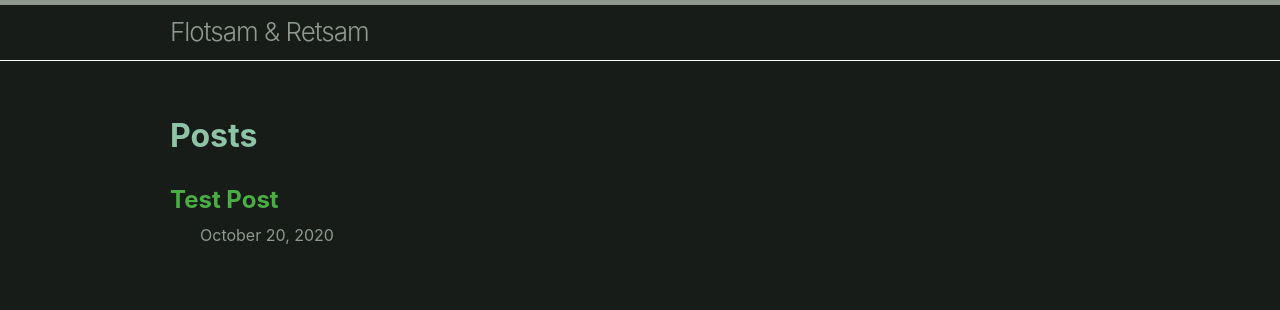
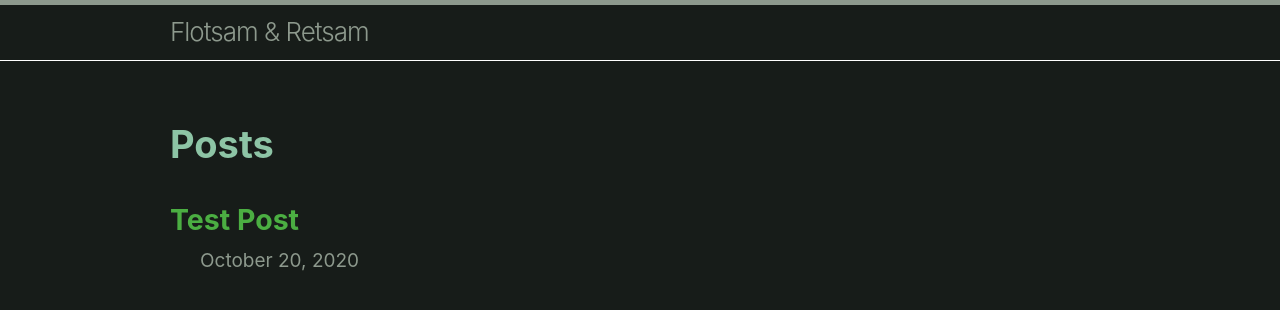
Before and after one commit to Retsam/Retsam.github.io, a Gatsby site: page / in a window 1280 px wide. Built offline with nearby package versions, Linux system fonts and the light colour scheme; Gatsby itself is replaced by a stand-in of ours; some packages are replaced by stand-ins of ours.

Commit message:
Bump up the font size

```diff
--- a/src/pages/global.css
+++ b/src/pages/global.css
@@ -9,7 +9,7 @@ body {
     background-color: var(--background-color);
     color: var(--text-color);
 
-    font: 400 16px/1.5 -apple-system, BlinkMacSystemFont, "Segoe UI", Roboto,
+    font: 400 19px/1.5 -apple-system, BlinkMacSystemFont, "Segoe UI", Roboto,
         Helvetica, Arial, sans-serif, "Apple Color Emoji", "Segoe UI Emoji",
         "Segoe UI Symbol";
 
```
